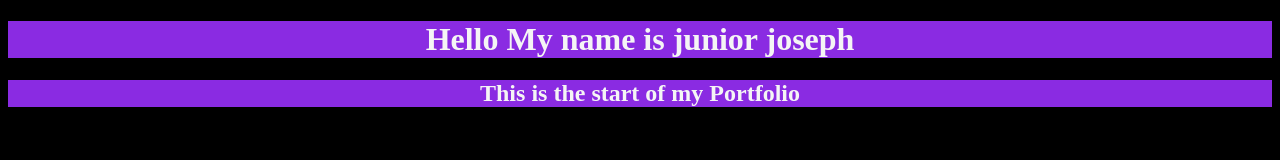
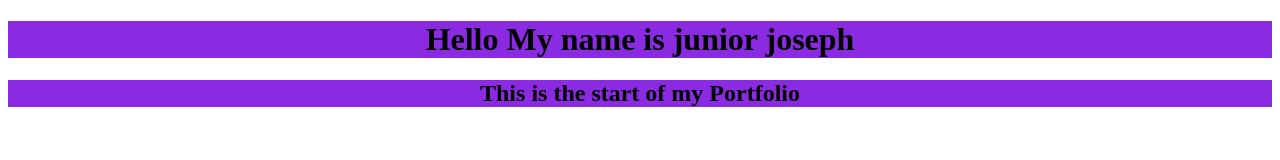
Before and after one commit to Lastkingjayjay/Starting-Portfolio, a plain HTML site: page index.html in a window 1280 px wide. Drawn offline with Linux system fonts and the light colour scheme.

Commit message:
Update styles.css
changing background for css

```diff
--- a/styles.css
+++ b/styles.css
@@ -1,8 +1,5 @@
-h1 ,h2{
+h1, h2{
+  color: black;
+  text-align: center;
 background-color: blueviolet;
-color: whitesmoke;
-text-align: center
-;}
-body {
-background-color : black;
 }
```
